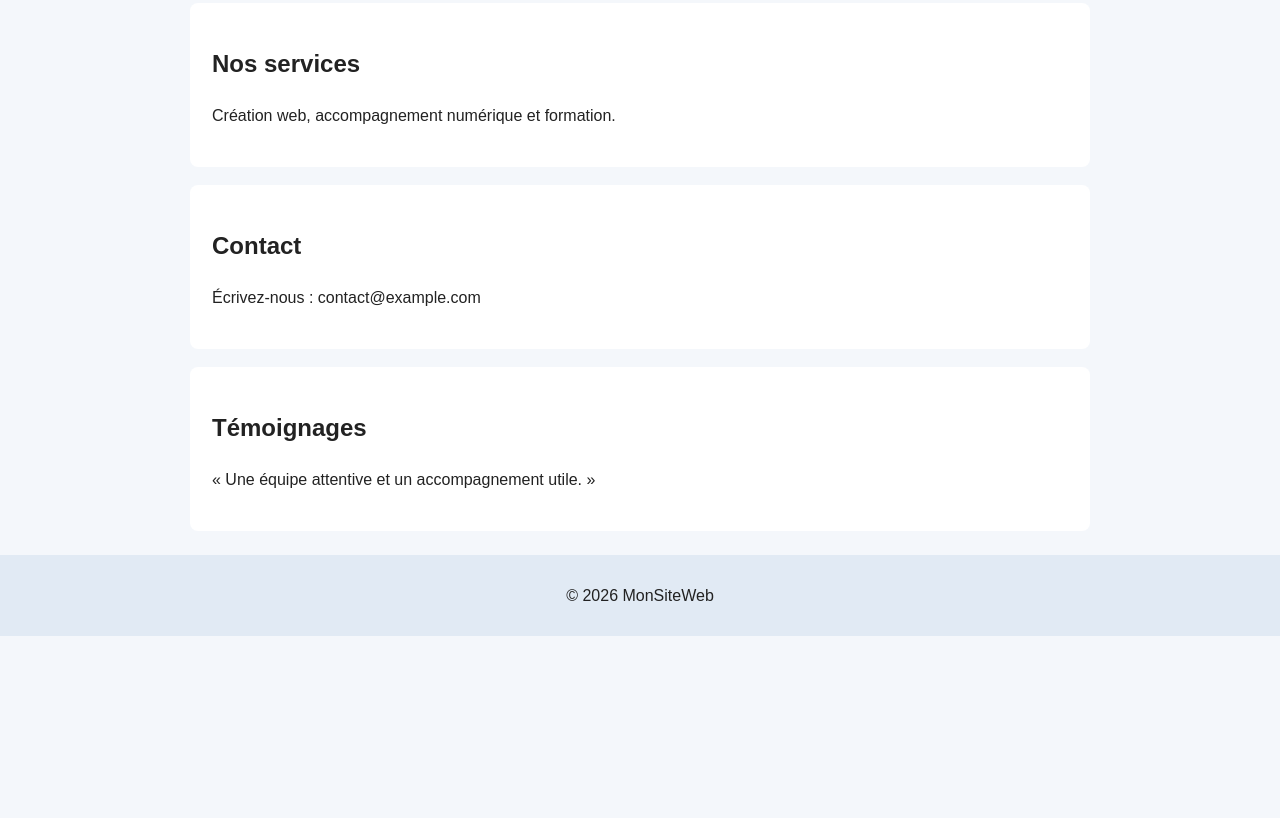
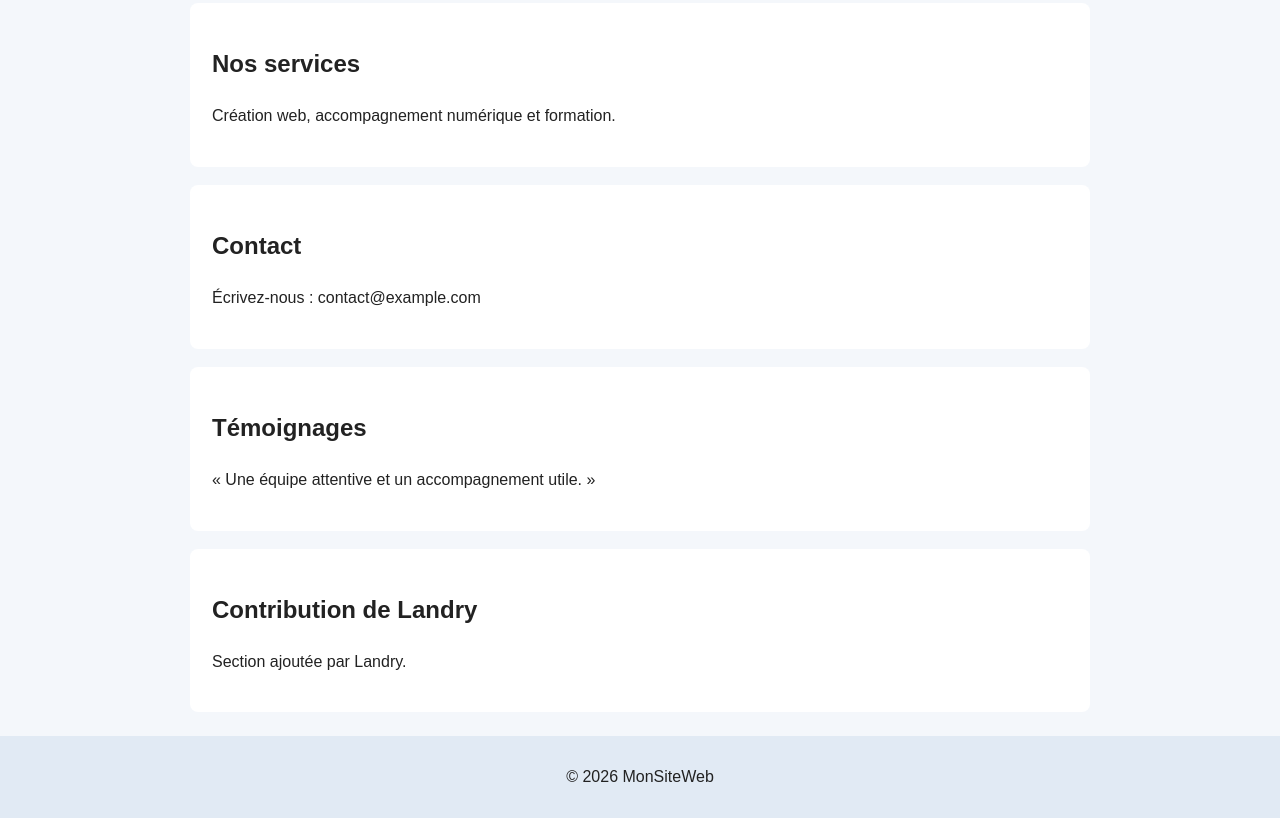
Before and after one commit to keumenimerveillep/monsiteweb, a plain HTML site: page index.html in a window 1280 px wide. Shown: the part 560-1378 px from the top of the page. Before the commit the page ends 1196 px from the top, so only its background shows below. Drawn offline with Linux system fonts and the light colour scheme.

Commit message:
contribution de landry

```diff
--- a/index.html
+++ b/index.html
@@ -41,6 +41,11 @@ formation.</p>
     <h2>Témoignages</h2>
     <p>« Une équipe attentive et un accompagnement utile. »</p>
     </section>
+<section id="etudiant2">
+  <h2>Contribution de Landry</h2>
+  <p>Section ajoutée par Landry.</p>
+</section>
+
   </main>
   <footer><p>© 2026 MonSiteWeb</p></footer>
 </body>
```
